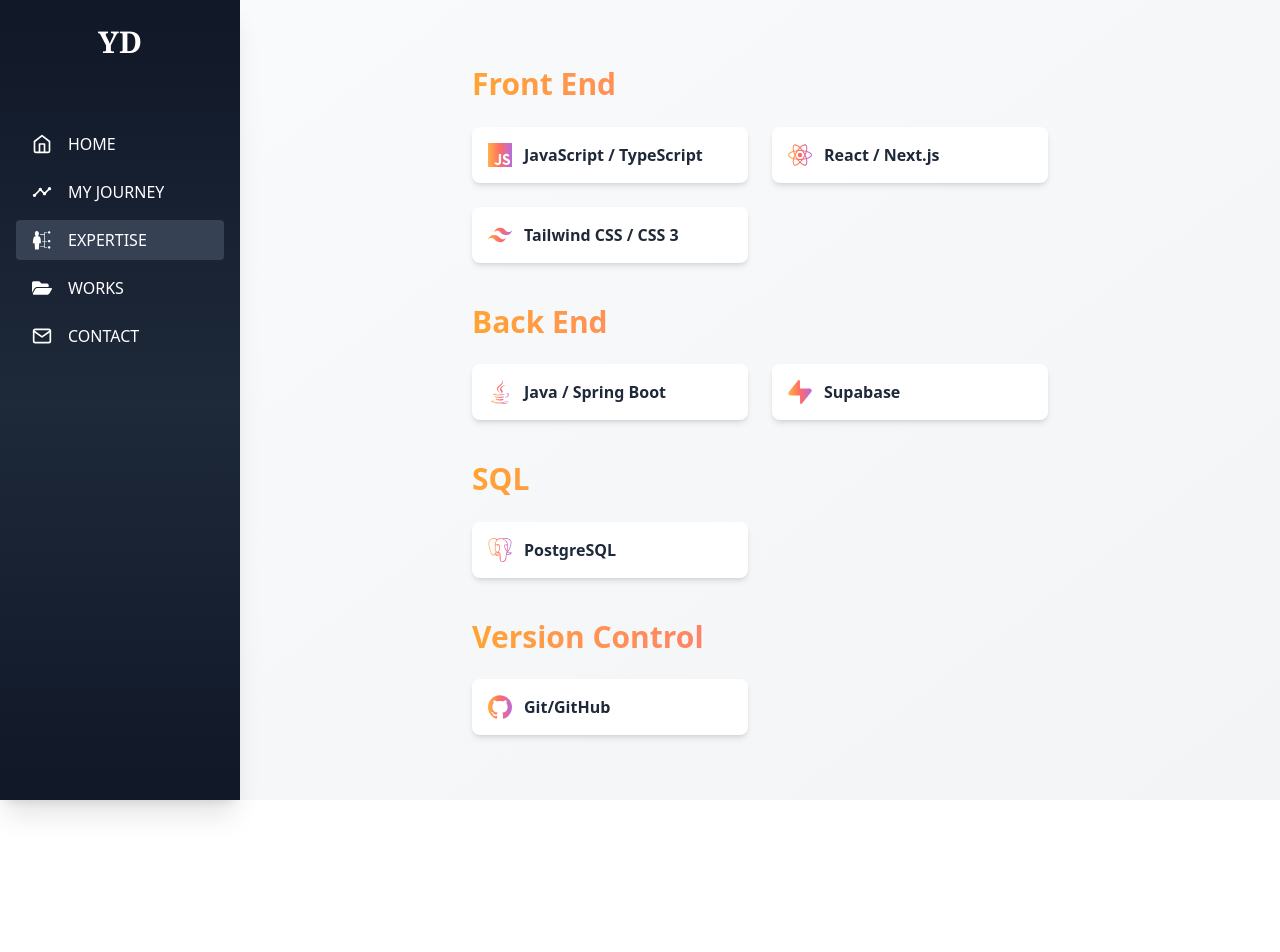
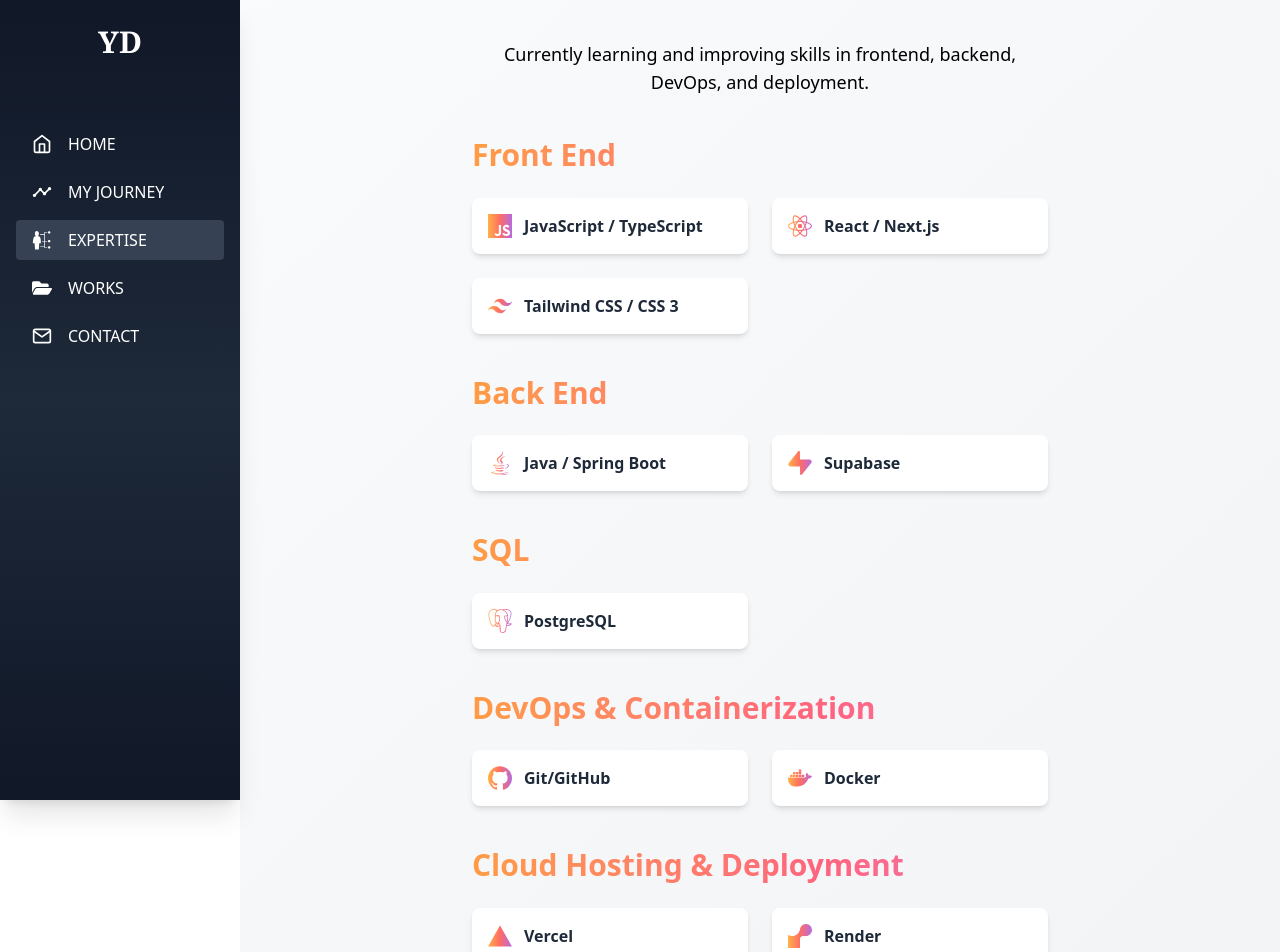
Before and after one commit to YuriDominyq/yuri-portfolio, a Next.js app: page /portfolio/skills in a window 1280 px wide. Shown: the top 952 px of the page. Before the commit the page ends 800 px from the top, so only its background shows below. Built offline with nearby package versions, Linux system fonts and the light colour scheme.

Commit message:
Update Skills

```diff
--- a/src/app/portfolio/skills/page.tsx
+++ b/src/app/portfolio/skills/page.tsx
@@ -1,6 +1,15 @@
 "use client";
 
-import {SiGithub, SiJavascript, SiPostgresql, SiReact, SiSupabase, SiTailwindcss} from "react-icons/si";
+import {
+    SiDocker,
+    SiGithub,
+    SiJavascript,
+    SiPostgresql,
+    SiReact, SiRender,
+    SiSupabase,
+    SiTailwindcss,
+    SiVercel
+} from "react-icons/si";
 import {FaJava} from "react-icons/fa6";
 import { motion } from "framer-motion";
 
@@ -17,8 +26,13 @@
     "SQL": [
         {name: "PostgreSQL", icon: SiPostgresql}
     ],
-    "Version Control": [
-        {name: "Git/GitHub", icon: SiGithub}
+    "DevOps & Containerization": [
+        {name: "Git/GitHub", icon: SiGithub},
+        {name: "Docker", icon: SiDocker},
+    ],
+    "Cloud Hosting & Deployment": [
+        {name: "Vercel", icon: SiVercel},
+        {name: "Render", icon: SiRender},
     ]
 }
 
@@ -26,6 +40,16 @@
     return(
         <>
             <div className="flex flex-col items-center justify-center min-h-screen bg-gradient-to-br from-gray-50 to-gray-100 p-10 space-y-10">
+
+                <motion.p
+                    initial={{ opacity: 0}}
+                    animate={{ opacity: 1}}
+                    transition={{ duration: 0.5}}
+                    className="text-center text-gray max-w-xl text-lg"
+                >
+                    Currently learning and improving skills in frontend, backend, DevOps, and deployment.
+                </motion.p>
+
                 {Object.entries(skillsByCategory).map(([category, skills]) => (
                     <motion.div
                         key={category}
```
